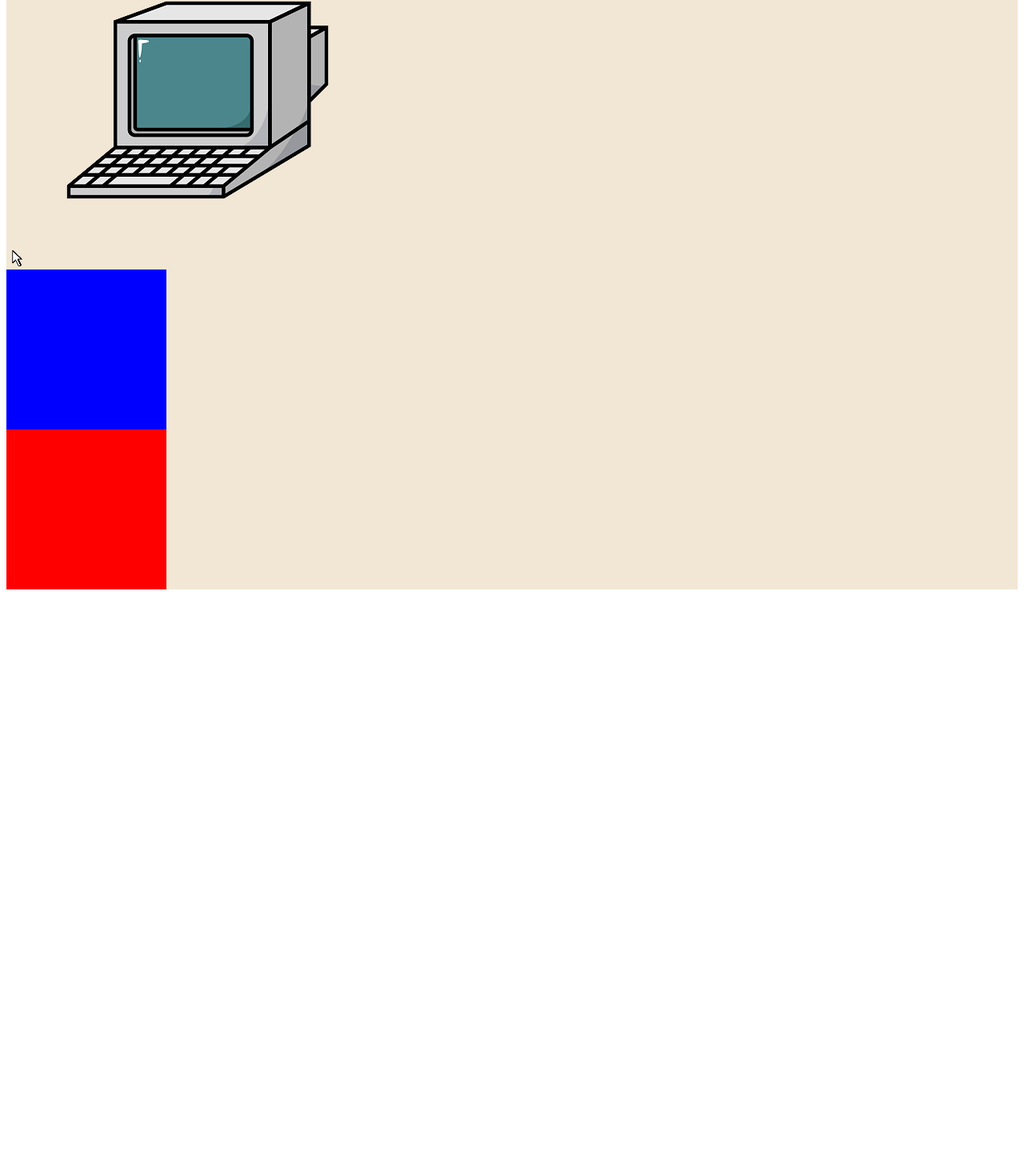
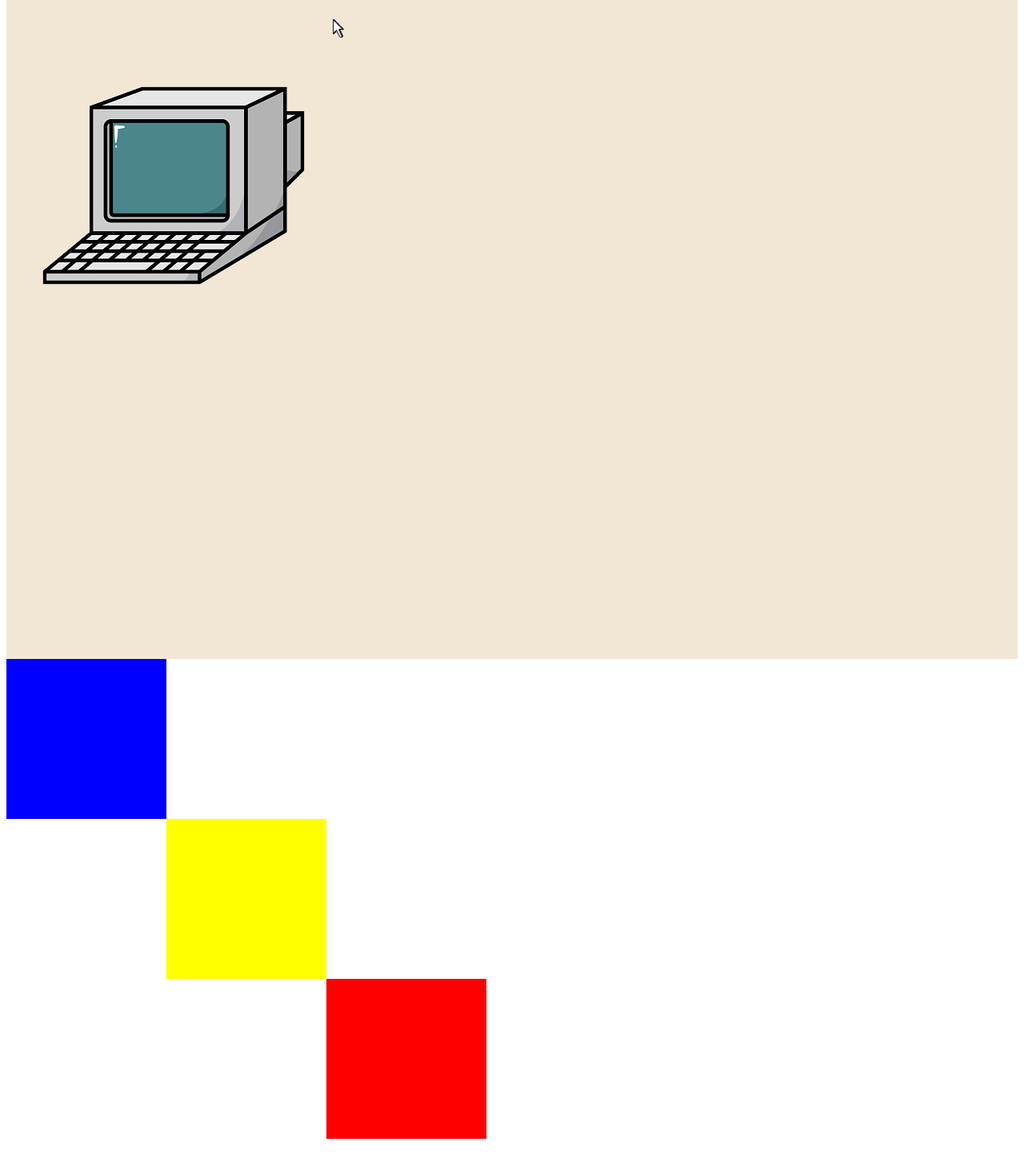
Before and after one commit to FernandoIbrahim/personalprofile, a plain HTML site: page index.html in a window 1280 px wide. Shown: the part 197-1660 px from the top of the page at 80% size. Before the commit the page ends 942 px from the top, so only its background shows below. Drawn offline with Linux system fonts and the light colour scheme.

Commit message:
positioninit

```diff
--- a/index.html
+++ b/index.html
@@ -17,13 +17,20 @@
     <div class="Start">
         <h1>Fernando Ibrahim</h1>
         <p> Web Developer e Software Engineer</p>
+        <img src="images/oldcomputer.png" class="computer">
         <img src="images/mouse.png" class="mouse">
-        <img src="images/oldcomputer.png"
     </div>
+
+    <div class="blocksArea">
+
     <div class="box1">
+    </div>
 
+    <div class = "box2">
     </div>
-    <div class = "box2">
+
+    <div class = "box3">
+    </div>
 
     </div>
 </body>
--- a/styless/styless.css
+++ b/styless/styless.css
@@ -3,22 +3,57 @@ body{
 }
 .Start{
     background-color: #F2E7D5;
+    height: 1000px;
+    position: relative;
+    text-align: center;
 }
+.blocksArea{
+    height: 1000px;
+    width: 1000px;
+    background-color: white;
+    position: relative;
+
+}
+
 .box1{
     width: 200px;
     height: 200px;
     border: 8px;
     border-color: black;
     background-color: blue;
+    position: absolute;
+    left: 0px;
 }
 .box2{
     width: 200px;
     height: 200px;
     border-color: black;
     background-color: red;
+    position: absolute;
+    left: 400px;
+    top: 400px;
 }
 
+.box3{
+    width: 200px;
+    height: 200px;
+    border-color: black;
+    background-color: yellow;
+    position: absolute;
+    left: 200px;
+    top: 200px;
+}
+
+
+
 .mouse{
-    height: 20px;
-    width: auto;
+    position: absolute;
+    left: 400px;
+    top: 200px;
+    width: 30px;
 }
+.computer{
+    position: absolute;
+    top: 200px;
+    left: 1px;
+}
```
